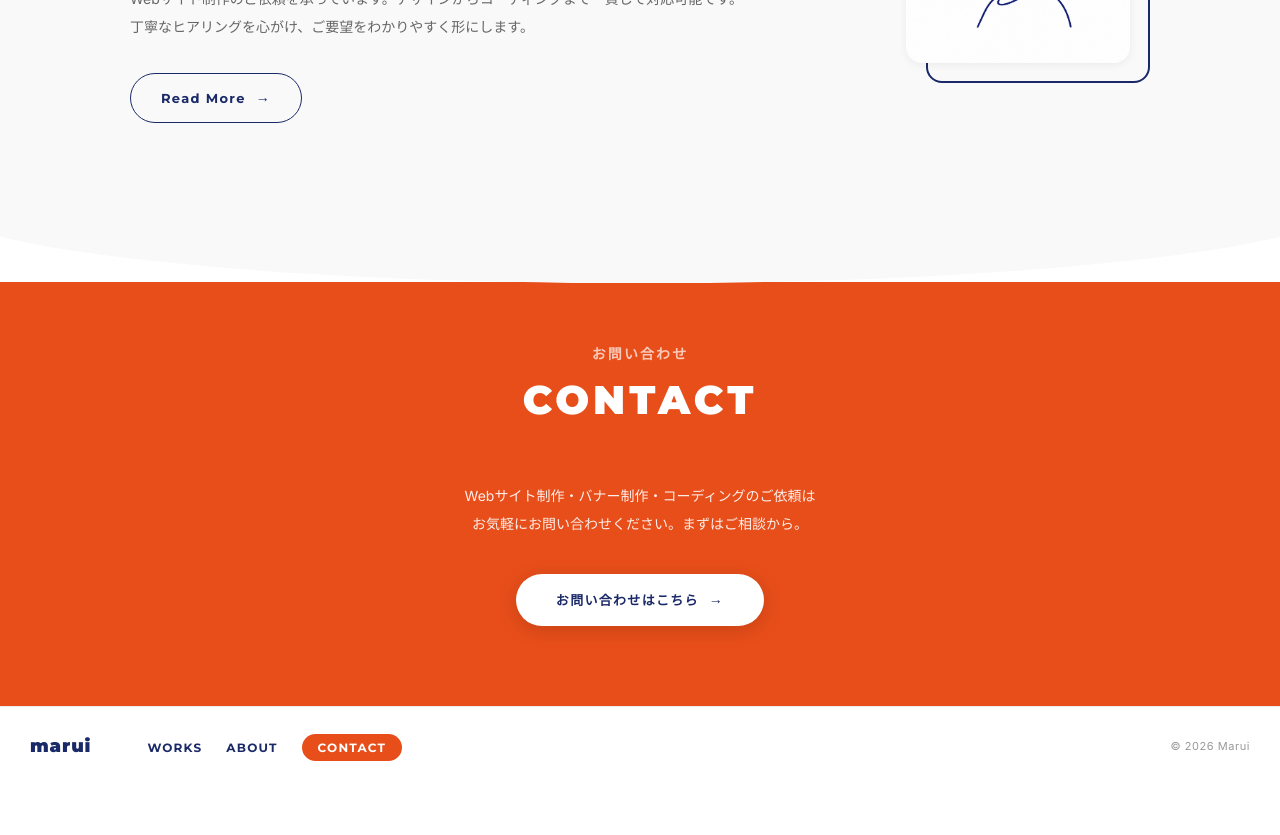
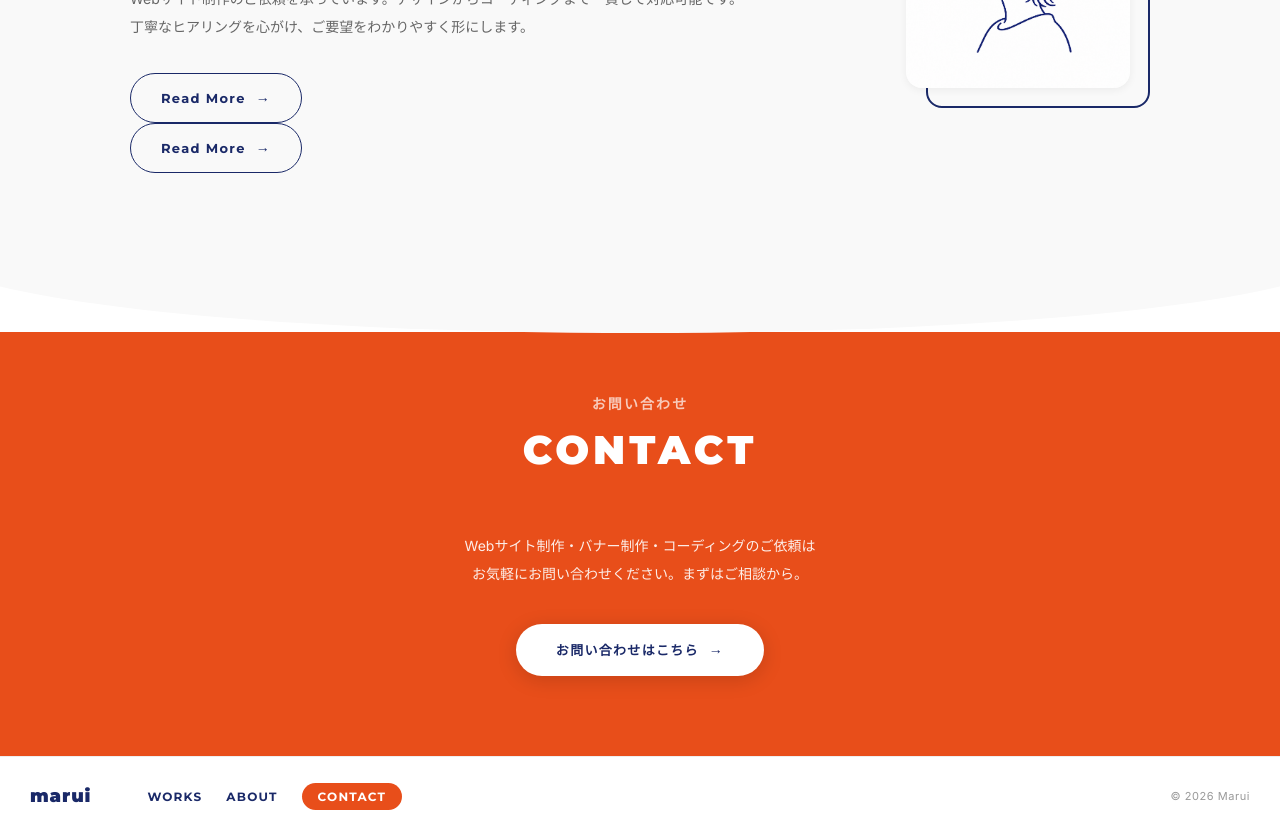
Before and after one commit to marui017/marui017.github.io, a React (Vite) app: page / in a window 1280 px wide. Shown: the part 2420-3255 px from the top of the page. Before the commit the page ends 3205 px from the top, so only its background shows below. Built offline with nearby package versions, Linux system fonts and the light colour scheme.

Commit message:
リンク修正

```diff
--- a/src/components/About.tsx
+++ b/src/components/About.tsx
@@ -1,4 +1,5 @@
 import aboutImg from "../assets/img/about.png";
+import { Link } from "react-router-dom";
 
 export default function About() {
   return (
@@ -18,6 +19,11 @@ export default function About() {
           <a href="/about" className="c-button c-button--outline">
             Read More
           </a>
+          <div>
+            <Link to="/about" className="c-button c-button--outline">
+              Read More
+            </Link>
+          </div>
         </div>
 
         <div className="p-about__image-wrap" aria-hidden="true">
```
